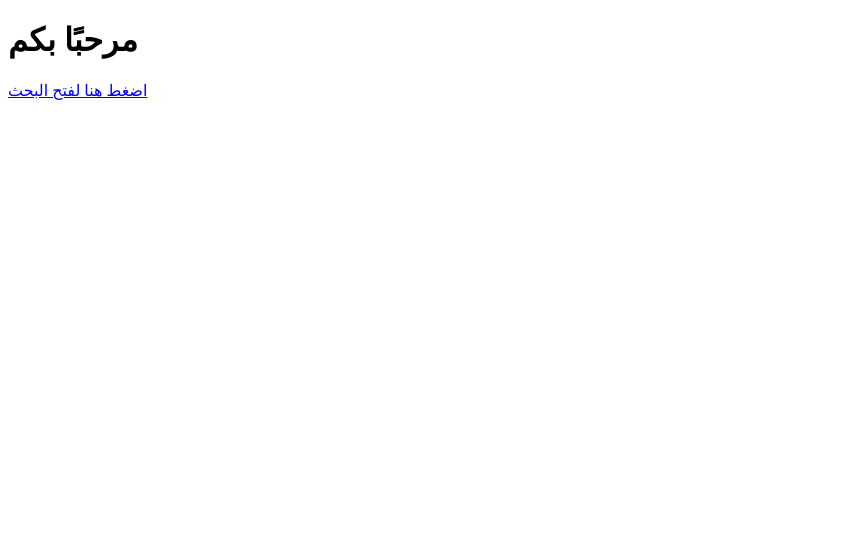
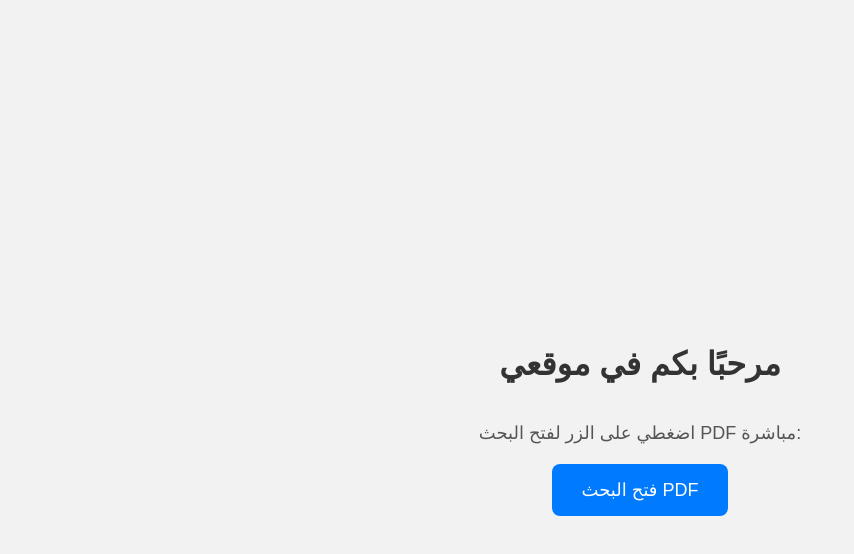
Before and after one commit to kokohdyefa-cloud/HDYEFA, a plain HTML site: page index.html in a window 1280 px wide. Shown: the whole page, without its empty margins (0-854 px from the left). Drawn offline with Linux system fonts and the light colour scheme.

Commit message:
Enhance index.html with styles and content update
Added styles for body, headings, and buttons. Updated content and link for the PDF.

```diff
--- a/index.html
+++ b/index.html
@@ -3,9 +3,48 @@
 <head>
 <meta charset="UTF-8">
 <title>بحثي الشخصي</title>
+<style>
+    body {
+        font-family: Arial, sans-serif;
+        background-color: #f2f2f2;
+        display: flex;
+        flex-direction: column;
+        align-items: center;
+        justify-content: center;
+        min-height: 100vh;
+        margin: 0;
+        padding: 20px;
+    }
+    h1 {
+        color: #333;
+    }
+    p {
+        font-size: 18px;
+        margin-bottom: 20px;
+        color: #555;
+    }
+    .pdf-button {
+        padding: 15px 30px;
+        font-size: 18px;
+        background-color: #007bff;
+        color: white;
+        border: none;
+        border-radius: 8px;
+        text-decoration: none;
+        transition: background-color 0.3s;
+    }
+    .pdf-button:hover {
+        background-color: #0056b3;
+    }
+</style>
 </head>
 <body>
-<h1>مرحبًا بكم</h1>
-<p><a href="my_research.pdf" target="_blank">اضغط هنا لفتح البحث</a></p>
+
+<h1>مرحبًا بكم في موقعي</h1>
+<p>اضغطي على الزر لفتح البحث PDF مباشرة:</p>
+
+<!-- غيّري اسم الملف هنا ليتطابق تمامًا مع اسم PDF في الريبو -->
+<a href="My_Research.pdf" target="_blank" class="pdf-button">فتح البحث PDF</a>
+
 </body>
 </html>
```
